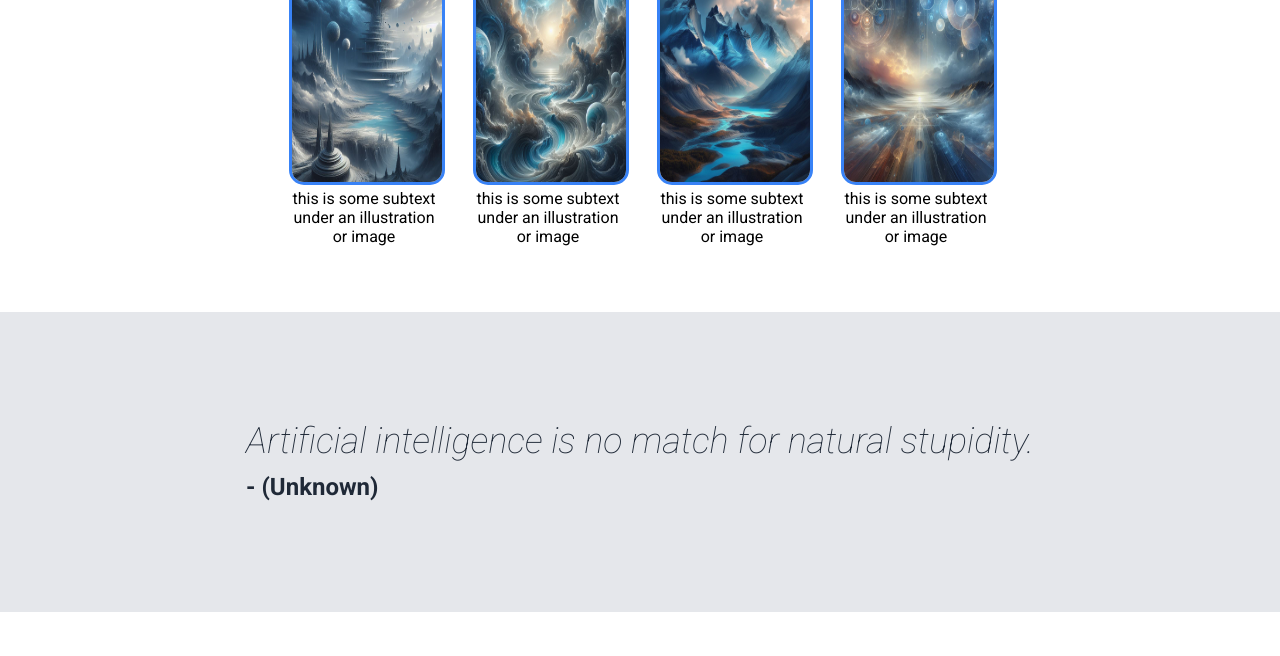
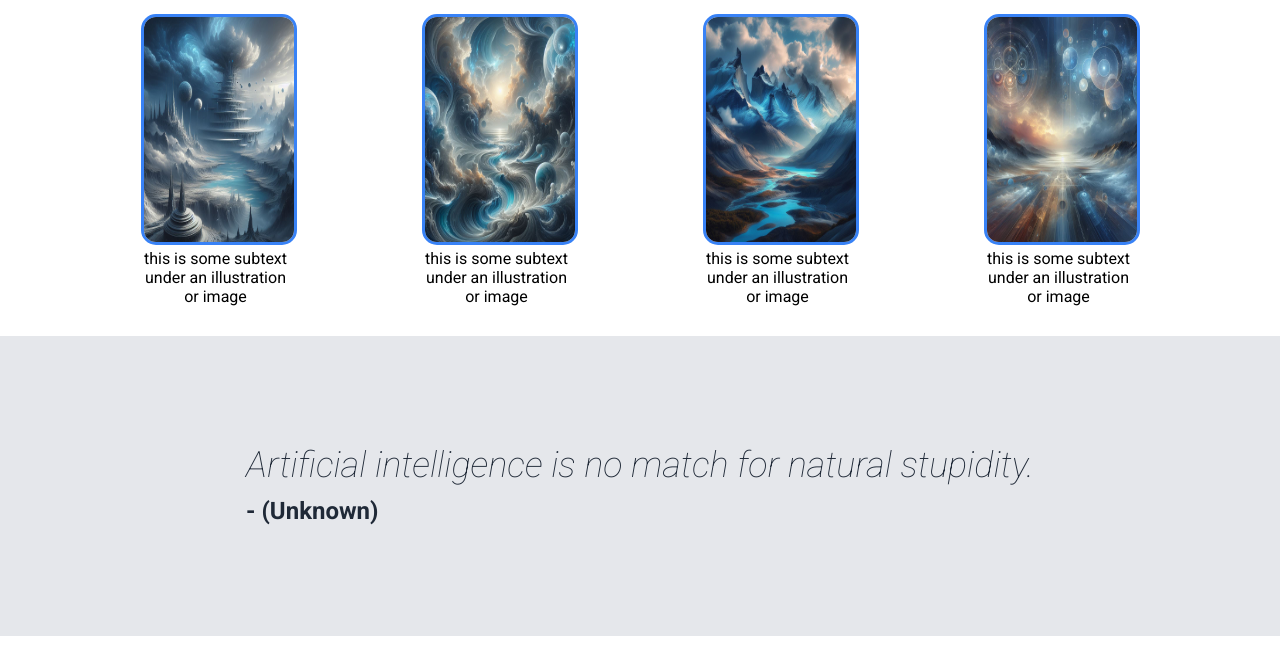
Before and after one commit to Sling-Code/odin-landing-page, a plain HTML site: page index.html in a window 1280 px wide. Shown: the part 444-1100 px from the top of the page. Drawn offline with Linux system fonts and the light colour scheme.

Commit message:
cleaned up css for info section

```diff
--- a/index.html
+++ b/index.html
@@ -45,9 +45,11 @@
     </div>
 
     <div class="info-section">
+
       <h2>Some random information</h2>
-      <div class="info-imgs">
-        <div>
+
+      <div class="info-container">
+        <div class="info">
           <img
             class="info-img"
             src="images/02_01.jpg"
@@ -57,7 +59,8 @@
           />
           <p>this is some subtext under an illustration or image</p>
         </div>
-        <div>
+
+        <div class="info">
           <img
             class="info-img"
             src="images/02_02.jpg"
@@ -67,7 +70,8 @@
           />
           <p>this is some subtext under an illustration or image</p>
         </div>
-        <div>
+
+        <div class="info">
           <img
             class="info-img"
             src="images/02_03.jpg"
@@ -77,7 +81,8 @@
           />
           <p>this is some subtext under an illustration or image</p>
         </div>
-        <div>
+
+        <div class="info">
           <img
             class="info-img"
             src="images/02_04.jpg"
--- a/styles.css
+++ b/styles.css
@@ -8,14 +8,7 @@ body {
 }
 
 
-#button {
-    background-color: #3882F6;
-    border: solid 2px #F9FAF8;
-    border-radius: 10px;
-    color: #F9FAF8;
-    width: 100px;
-    height: 35px;
-}
+
 
 .header, .hero {
     background-color: #1F2937;
@@ -69,6 +62,15 @@ h1 {
     color: #F9FAF8;
 }
 
+#button {
+    background-color: #3882F6;
+    border: solid 2px #F9FAF8;
+    border-radius: 10px;
+    color: #F9FAF8;
+    width: 100px;
+    height: 35px;
+}
+
 .hero-img {
     flex: 1;
     width: auto;
@@ -81,29 +83,36 @@ h1 {
 
 }
 
+
 .info-section {
-    height: 400px;
+    height: auto;
     text-align: center;
+    padding-top: 30px;
+    padding-bottom: 30px;
 }
 
 h2 {
     font-size: 36px;
     font-weight: bolder;
     color: #1F2937;
+    padding-bottom: 30px;
 }
 
-.info-imgs {
+.info-container {
     display: flex;
     justify-content: center;
-    gap: 34px;
+    flex: wrap;/*why is this not wrapping*/
+    gap: 125px;
+
 }
+
 
 .info-img {
     border: solid 3px #3882F6;
     border-radius: 15px;
 }
 
-.info-imgs > div {
+.info p {
     width: 150px;
 }
 
```
